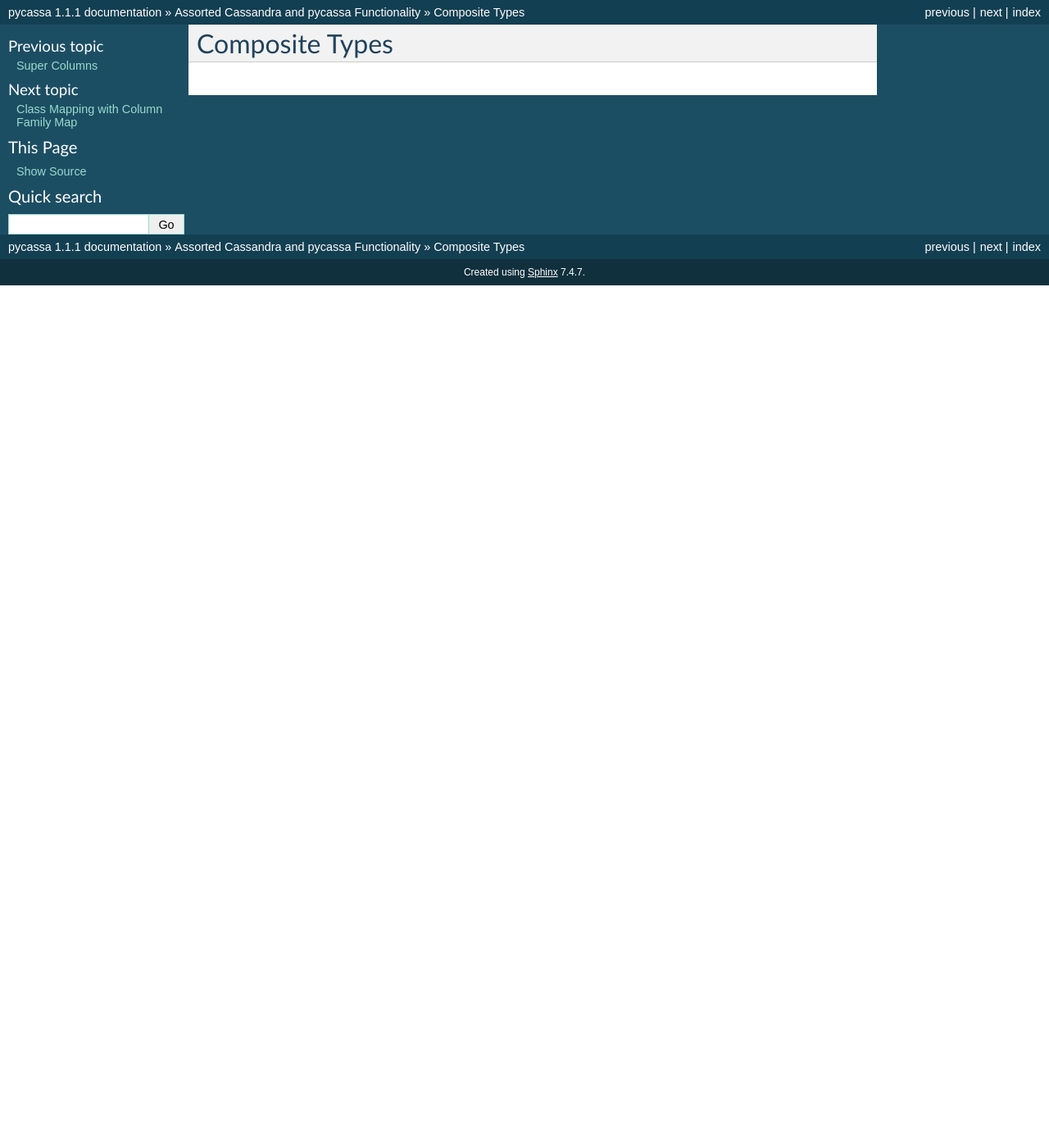
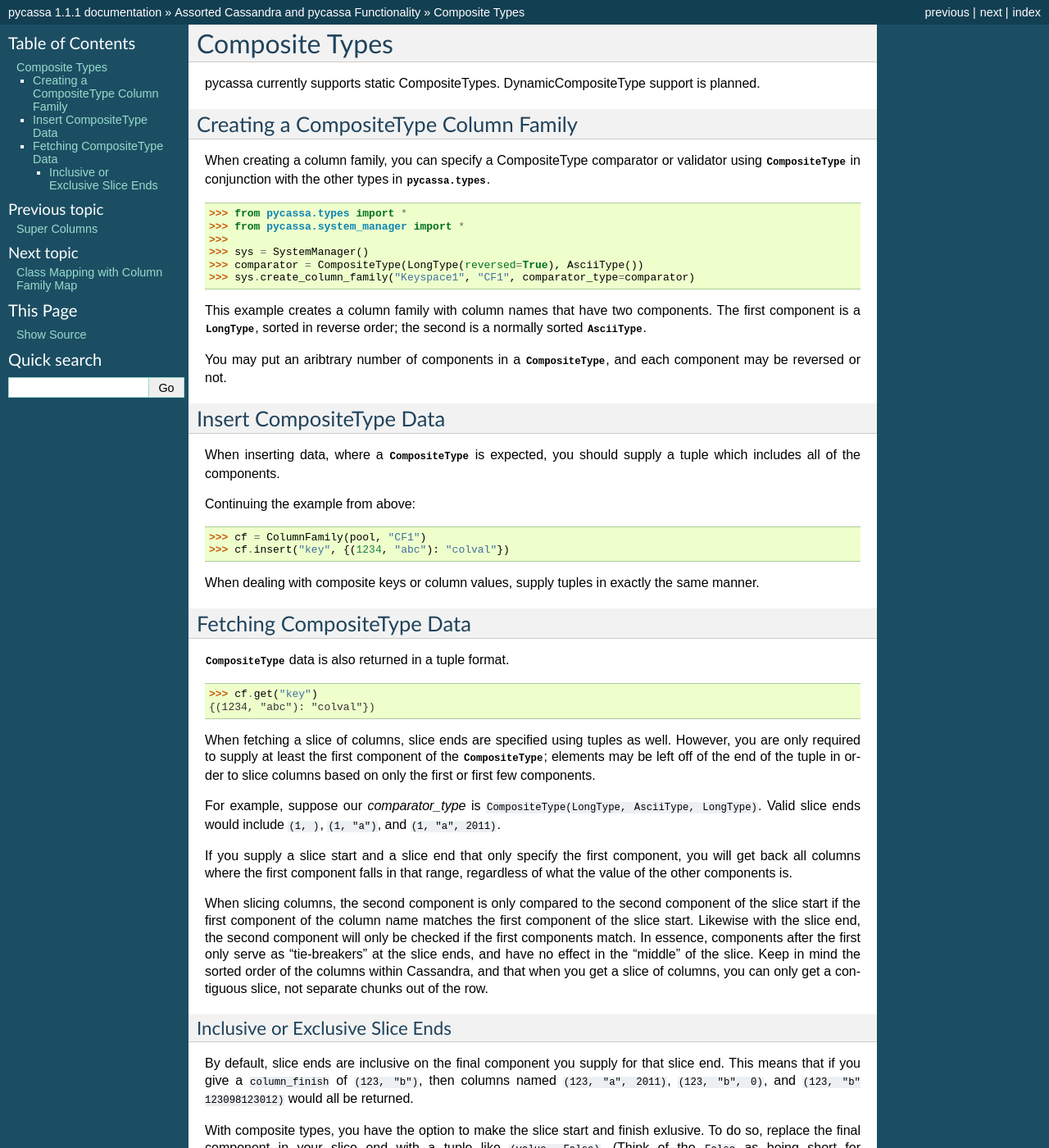
Before and after one commit to pycassa/pycassa, a Sphinx documentation site: the page built from doc/assorted/composite_types.rst, in a window 1280 px wide and 1400 px high. Shown: the whole window at 82% size. Built offline with Sphinx 7.4.7, drawn with Linux system fonts in a browser that asks for light colours; some of the changed text lies outside the part shown.

Commit message:
Add documentation for CompositeTypes

```diff
--- a/doc/assorted/composite_types.rst
+++ b/doc/assorted/composite_types.rst
@@ -1,2 +1,91 @@
+.. _composite-types:
+
 Composite Types
 ===============
+pycassa currently supports static CompositeTypes. DynamicCompositeType support
+is planned.
+
+Creating a CompositeType Column Family
+--------------------------------------
+When creating a column family, you can specify a CompositeType comparator
+or validator using :class:`~.CompositeType` in conjunction with
+the other types in :mod:`pycassa.types`.
+
+.. code-block:: python
+
+    >>> from pycassa.types import *
+    >>> from pycassa.system_manager import *
+    >>>
+    >>> sys = SystemManager()
+    >>> comparator = CompositeType(LongType(reversed=True), AsciiType())
+    >>> sys.create_column_family("Keyspace1", "CF1", comparator_type=comparator)
+
+This example creates a column family with column names that have two components.
+The first component is a :class:`~.LongType`, sorted in reverse order; the
+second is a normally sorted :class:`~.AsciiType`.
+
+You may put an aribtrary number of components in a :class:`~.CompositeType`,
+and each component may be reversed or not.
+
+Insert CompositeType Data
+-------------------------
+When inserting data, where a :class:`~.CompositeType` is expected, you should supply
+a tuple which includes all of the components.
+
+Continuing the example from above:
+
+.. code-block:: python
+
+    >>> cf = ColumnFamily(pool, "CF1")
+    >>> cf.insert("key", {(1234, "abc"): "colval"})
+
+When dealing with composite keys or column values, supply tuples in exactly
+the same manner.
+
+Fetching CompositeType Data
+---------------------------
+:class:`.CompositeType` data is also returned in a tuple format.
+
+.. code-block:: python
+
+    >>> cf.get("key")
+    {(1234, "abc"): "colval"})
+
+When fetching a slice of columns, slice ends are specified using tuples as
+well.  However, you are only required to supply at least the first component
+of the :class:`.CompositeType`; elements may be left off of the end of the
+tuple in order to slice columns based on only the first or first few
+components.
+
+For example, suppose our `comparator_type` is
+``CompositeType(LongType, AsciiType, LongType)``. Valid slice ends would
+include ``(1, )``, ``(1, "a")``, and ``(1, "a", 2011)``.
+
+If you supply a slice start and a slice end that only specify the first
+component, you will get back all columns where the first component falls
+in that range, regardless of what the value of the other components is.
+
+When slicing columns, the second component is only compared to the second
+component of the slice start if the first component of the column name
+matches the first component of the slice start. Likewise with the slice
+end, the second component will only be checked if the first components
+match.  In essence, components after the first only serve as "tie-breakers"
+at the slice ends, and have no effect in the "middle" of the slice. Keep
+in mind the sorted order of the columns within Cassandra, and that when you
+get a slice of columns, you can only get a contiguous slice, not separate
+chunks out of the row.
+
+Inclusive or Exclusive Slice Ends
+^^^^^^^^^^^^^^^^^^^^^^^^^^^^^^^^^
+By default, slice ends are inclusive on the final component you supply
+for that slice end. This means that if you give a ``column_finish`` of
+``(123, "b")``, then columns named ``(123, "a", 2011)``, ``(123, "b", 0)``,
+and ``(123, "b" 123098123012)`` would all be returned.
+
+With composite types, you have the option to make the slice start and
+finish exlusive.  To do so, replace the final component in your slice end
+with a tuple like ``(value, False)``. (Think of the ``False`` as being
+short for ``inclusive=False``. You can also explicitly specify ``True``,
+but this is redundant.)  Now, if you gave a ``column_finish`` of
+``(123, ("b", False))``, you would only get back ``(123, "a", 2011)``.
+The same principle applies for ``column_start``.
```
Also changed, not shown: 1 other file.
